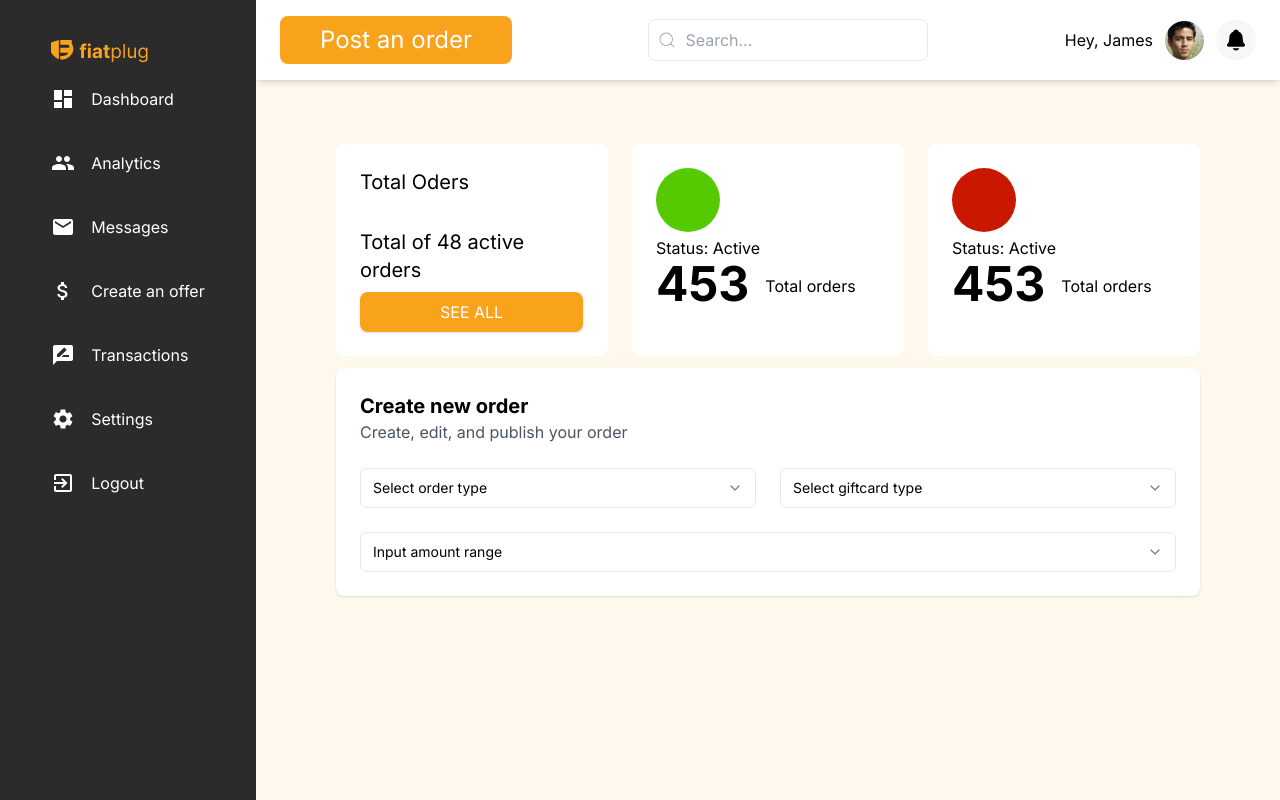
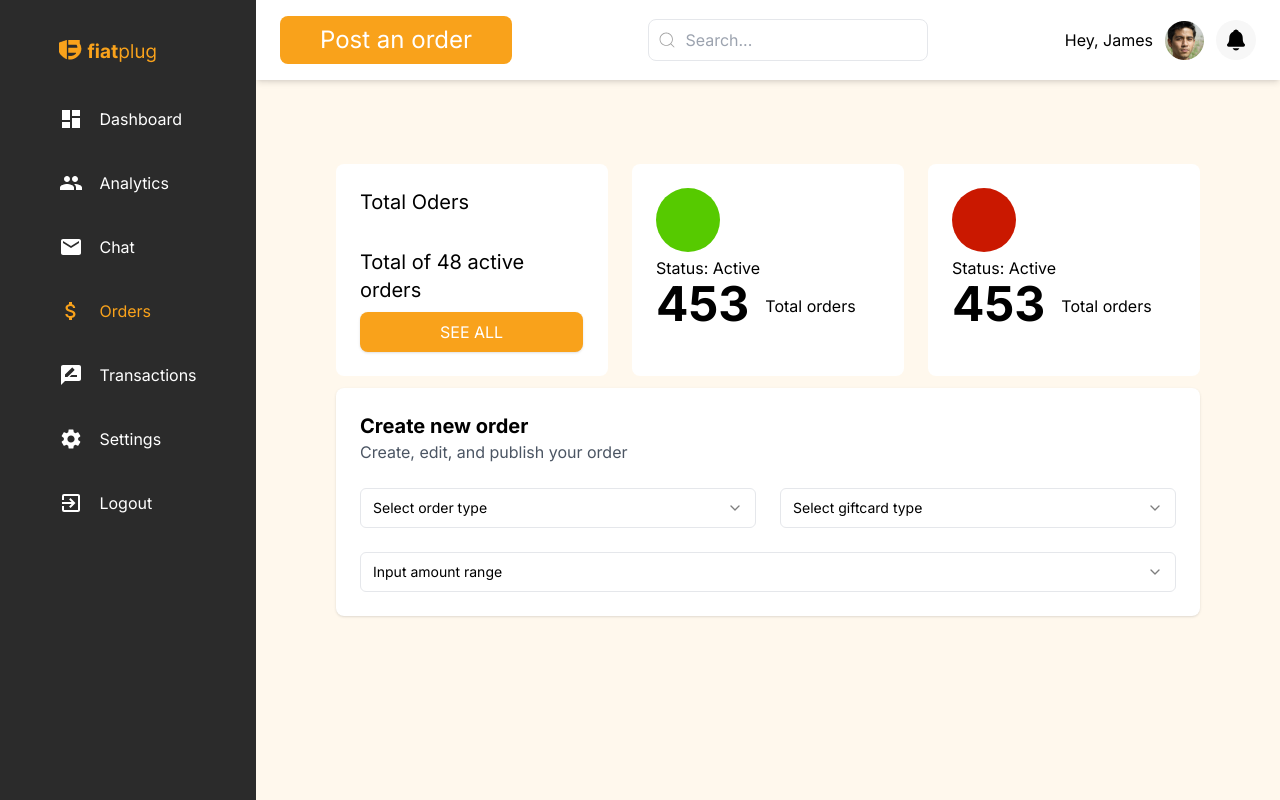
Before and after one commit to oluwaseyi9325/fiatplu, a Next.js app: page /orders in a window 1280 px wide. Built offline with nearby package versions, Linux system fonts and the light colour scheme.

Commit message:
fix:alignment for all screens

```diff
--- /dev/null
+++ b/src/app/(routes)/(admin)/analytics/page.tsx
@@ -0,0 +1,52 @@
+"use client"
+
+import Header from '@/app/components/Header';
+import Sidenav from '@/app/components/Sidenav';
+import Image from 'next/image';
+import React, { useState } from 'react';
+import { FiClock } from "react-icons/fi";
+import { IoMdCheckmarkCircleOutline } from "react-icons/io";
+
+function Page() {
+  const [isSidebarOpen, setIsSidebarOpen] = useState(false);
+
+  const toggleSidebar = () => {
+    setIsSidebarOpen(!isSidebarOpen);
+  };
+
+  const merchantData = [
+    {
+      id: 1,
+      value: 10,
+      title: "Total orders",
+      icon: <IoMdCheckmarkCircleOutline size={30} />,
+      bg: "bg-blue-500"
+    },
+    {
+      id: 2,
+      value: 20,
+      title: "Pending orders",
+      icon: <FiClock size={30} />,
+      bg: "bg-yellow-500"
+    }
+  ];
+
+  return (
+    <div className="flex flex-col min-h-screen">
+      <Sidenav isOpen={isSidebarOpen} toggleSidebar={toggleSidebar} />
+      <Header toggleSidebar={toggleSidebar} />
+      <div className="flex-1 ml-0 md:ml-64 pt-16 transition-all">
+        <section className="p-6 flex flex-col lg:flex-row gap-6">
+          <div className="flex-1">
+            <div className='text-2xl font-bold mb-6'>Analytics</div>
+
+
+          </div>
+
+        </section>
+      </div>
+    </div>
+  );
+}
+
+export default Page;
--- a/src/app/(routes)/(admin)/chat/page.tsx
+++ b/src/app/(routes)/(admin)/chat/page.tsx
@@ -20,9 +20,7 @@ function Page() {
     <div className="flex flex-col min-h-screen bg-white">
       <Sidenav isOpen={isSidebarOpen} toggleSidebar={toggleSidebar} />
       <div className="flex-1 ml-0 md:ml-64 transition-all flex flex-col">
-
-
-        <section className="p-6 flex-1 flex flex-col lg:flex-row gap-6 bg-white">
+        <section className="lg:p-6 flex-1 flex flex-col lg:flex-row gap-6 bg-white">
           <div className="flex-1 lg:flex-none lg:w-1/3 bg-[#FFF8ED]">
             <div className="bg-white p-6 rounded-lg">
             <div className="flex justify-between mb-4 items-center gap-4">
--- a/src/app/(routes)/(admin)/orders/page.tsx
+++ b/src/app/(routes)/(admin)/orders/page.tsx
@@ -28,13 +28,13 @@ function Page() {
       <Sidenav isOpen={isSidebarOpen} toggleSidebar={toggleSidebar} />
       <Header toggleSidebar={toggleSidebar} />
       <div className="flex-1 ml-0 md:ml-64 pt-16 transition-all">
-        <section className="lg:p-[80px] p-8 flex flex-col lg:flex-row gap-6">
+        <section className="lg:p-[80px] p-4 mt-5 flex flex-col lg:flex-row gap-6">
           <div className="flex-1">
             <div className='grid grid-cols-1 sm:grid-cols-2 lg:grid-cols-3 gap-6'>
               <div className='bg-white p-6 rounded-lg text-black flex flex-col items-start'>
                 <div className='text-xl'>Total Oders</div>
                 <div className='text-xl mt-8'>Total of 48 active orders</div>
-                <div className='bg-[#F9A21B] mt-2 px-20 py-2 rounded-lg shadow text-white lg:block hidden text-center text-1xl'>SEE ALL</div>
+                <div className='bg-[#F9A21B] mt-2 px-20 py-2 rounded-lg shadow text-white text-center text-1xl'>SEE ALL</div>
               </div>
 
                 <div  className={`bg-white p-6 rounded-lg text-black flex flex-col items-start`}>
--- a/src/app/components/Sidenav.tsx
+++ b/src/app/components/Sidenav.tsx
@@ -1,22 +1,27 @@
 import Image from "next/image";
+import Link from "next/link";
+import { usePathname } from "next/navigation";
 import { MdDashboard, MdPeople, MdSettings, MdAttachMoney, MdEmail, MdRateReview, MdExitToApp } from "react-icons/md";
 
 const Sidenav = ({ isOpen, toggleSidebar }: any) => {
+  const pathName=usePathname()
+  console.log(pathName)
   return (
     <div className={`fixed flex justify-center  top-0 left-0 h-full w-64 bg-[#2b2b2b] text-white p-4 transition-transform transform ${isOpen ? 'translate-x-0' : '-translate-x-full'} md:translate-x-0 z-20`}>
      <div className="">
-     <div className="flex items-center  my-6">
+     <div className="flex items-center pb-5 my-6">
         <Image src={require("../../assets/logo.png")} alt="Logo" className="" />
-      </div>
+    </div>
       <nav className="flex items-center justify-center">
         <ul className="space-y-10">
-          <SidebarItem icon={<MdDashboard size={24} />} text="Dashboard" />
-          <SidebarItem icon={<MdPeople size={24} />} text="Analytics" />
-          <SidebarItem icon={<MdEmail size={24} />} text="Messages" />
-          <SidebarItem icon={<MdAttachMoney size={24} />} text="Create an offer" />
-          <SidebarItem icon={<MdRateReview size={24} />} text="Transactions" />
-          <SidebarItem icon={<MdSettings size={24} />} text="Settings" />
-          <SidebarItem icon={<MdExitToApp size={24} />} text="Logout" />
+          <SidebarItem icon={<MdDashboard color={`${pathName=="/dashboard"?"#F9A21B":""}`} size={24} />} textColor={pathName} path="Dashboard" text="Dashboard" />
+          <SidebarItem icon={<MdPeople size={24} color={`${pathName=="/analytics"?"#F9A21B":""}`} />} textColor={pathName} path="Analytics"  text="Analytics" />
+          <SidebarItem icon={<MdEmail size={24} color={`${pathName=="/chat"?"#F9A21B":""}`}/> } textColor={pathName} path="Chat"  text="Chat" />
+          <SidebarItem icon={<MdAttachMoney size={24} color={`${pathName=="/orders"?"#F9A21B":""}`} />} textColor={pathName} path=""  text="Orders" />
+          <SidebarItem icon={<MdRateReview size={24} color={`${pathName=="/transactions"?"#F9A21B":""}`} />} textColor={pathName} path="Transactions"  text="Transactions" />
+          <SidebarItem icon={<MdSettings size={24} color={`${pathName=="/setttings"?"#F9A21B":""}`} />} textColor={pathName} path="Settings"  text="Settings" />
+          <SidebarItem icon={<MdExitToApp size={24} />} textColor={pathName} path="signin"  text="Logout" />
+          <div className='bg-[#F9A21B] px-10 py-2 rounded-lg text-white block lg:hidden text-center text-2xl'>Post an order</div>
         </ul>
       </nav>
       <button onClick={toggleSidebar} className="absolute top-4 right-4 md:hidden text-white">
@@ -29,11 +34,13 @@ const Sidenav = ({ isOpen, toggleSidebar }: any) => {
   );
 };
 
-const SidebarItem = ({ icon, text }: any) => {
+const SidebarItem = ({ icon, text,textColor }: any) => {
   return (
     <li className="flex items-center gap-4">
       {icon}
-      <a href={`#${text.toLowerCase()}`} className="hover:text-gray-300">{text}</a>
+      <Link href={`${text.toLowerCase()}`}
+       className={`hover:text-gray-300
+        ${textColor==`/${text.toLowerCase()}`?"text-[#F9A21B]":null}`}>{text}</Link>
     </li>
   );
 };
--- /dev/null
+++ b/src/app/not-found.tsx
@@ -0,0 +1,23 @@
+import React from 'react';
+import Link from 'next/link';
+
+function NotFound() {
+  return (
+    <div className="flex items-center justify-center min-h-screen ">
+      <div className="text-center p-6 bg-white rounded-lg shadow-lg">
+        <div className="mb-4">
+          {/* <img src="/images/notfound.png" alt="Not Found" className="w-32 mx-auto" /> */}
+        </div>
+        <h1 className="text-4xl font-bold mb-2" style={{ color: '#F9A21B' }}>Page Not Found</h1>
+        <p className="text-gray-600 mb-6">Sorry, the page you are looking for does not exist.</p>
+        <Link  className="bg-[#F9A21B] text-white px-4 py-2 rounded-md shadow hover:bg-[#e8901a] transition" href="/">
+
+            Go to Homepage
+
+        </Link>
+      </div>
+    </div>
+  );
+}
+
+export default NotFound;
```
